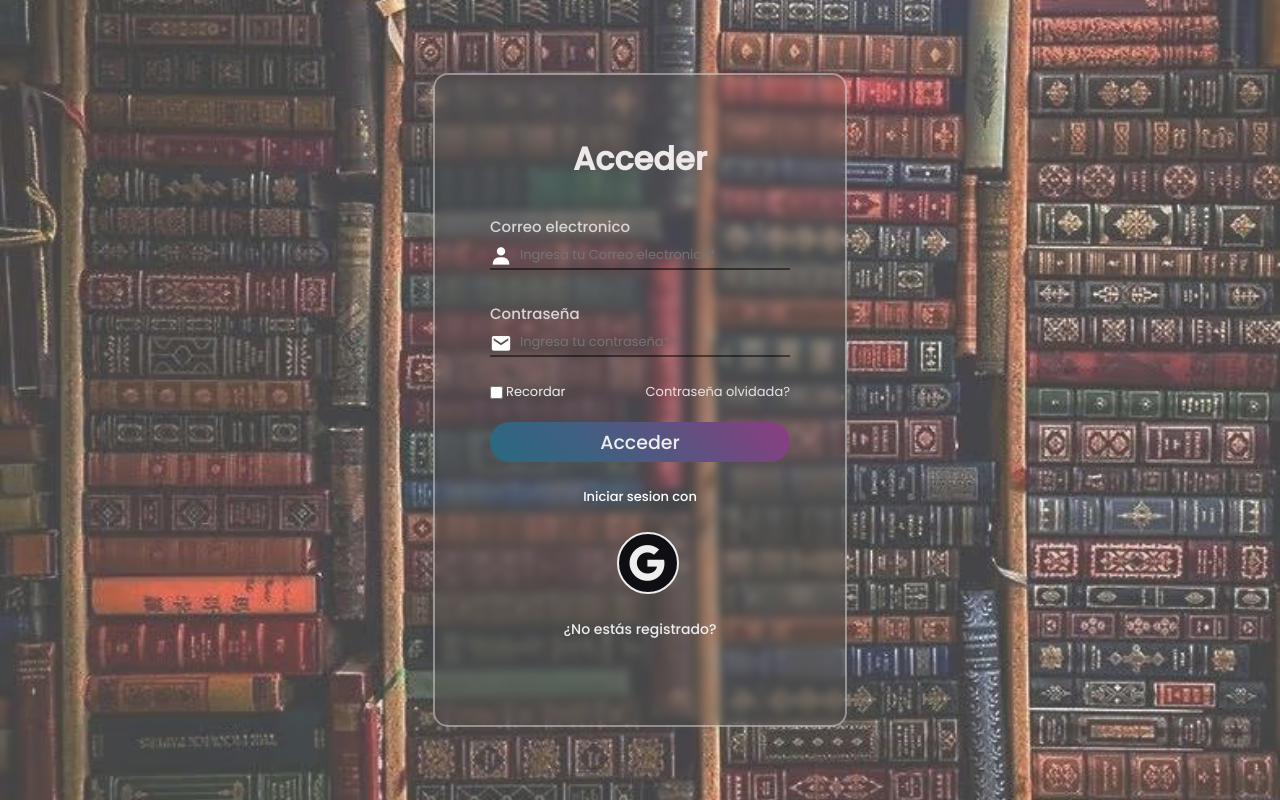
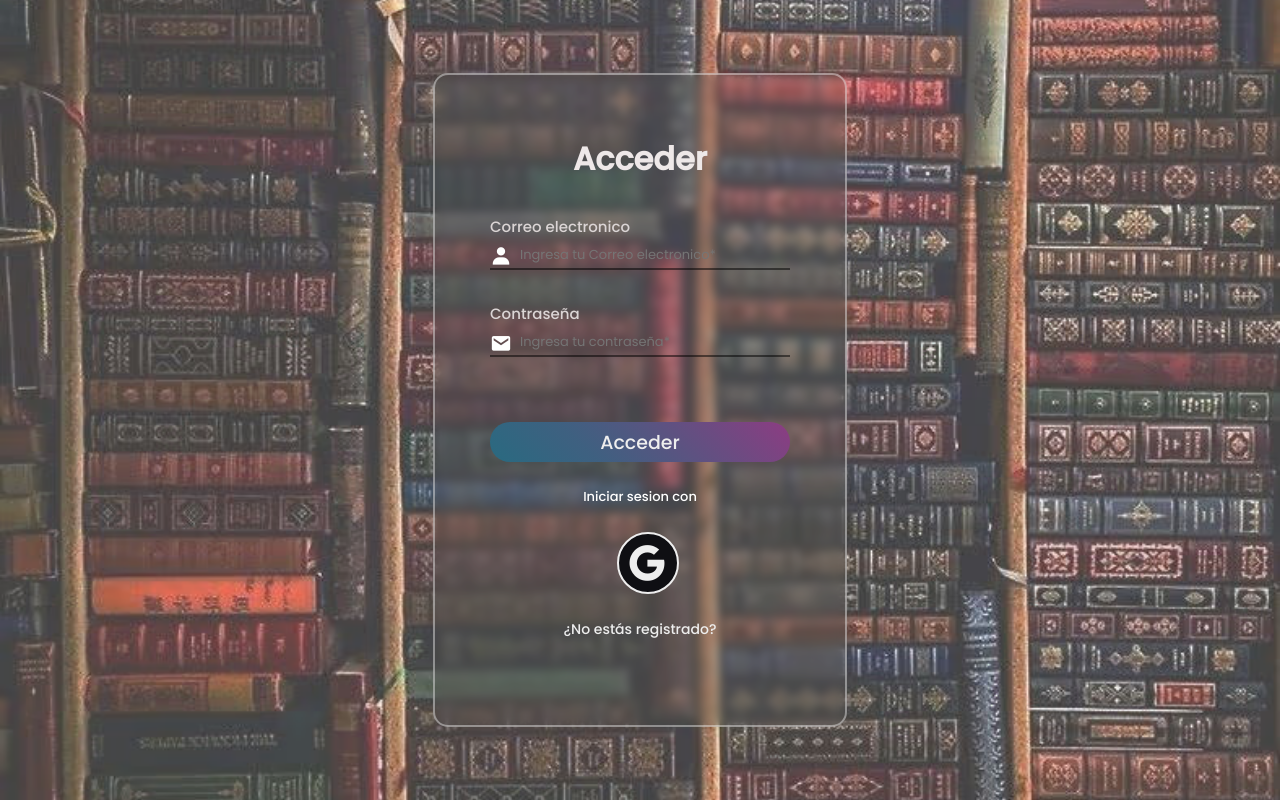
Before and after one commit to rio-mar/ProyectoFinal, a plain HTML site: page login.html in a window 1280 px wide. Drawn offline with nearby package versions, Linux system fonts and the light colour scheme.

Commit message:
Update login.html

```diff
--- a/login.html
+++ b/login.html
@@ -32,11 +32,6 @@
                     <i class='bx bxs-envelope' ></i>
                     <input type="text" id="login-password" placeholder="Ingresa tu contraseña*">
                     <label for="#">Contraseña</label>
-                </div>
-
-                <div class="forgot-section">
-                    <span><input type="checkbox" name="" id="checked">Recordar</span>
-                    <span><a href="#">Contraseña olvidada?</a></span>
                 </div>
 
                 <button type="submit" class="btn">Acceder</button>
```
